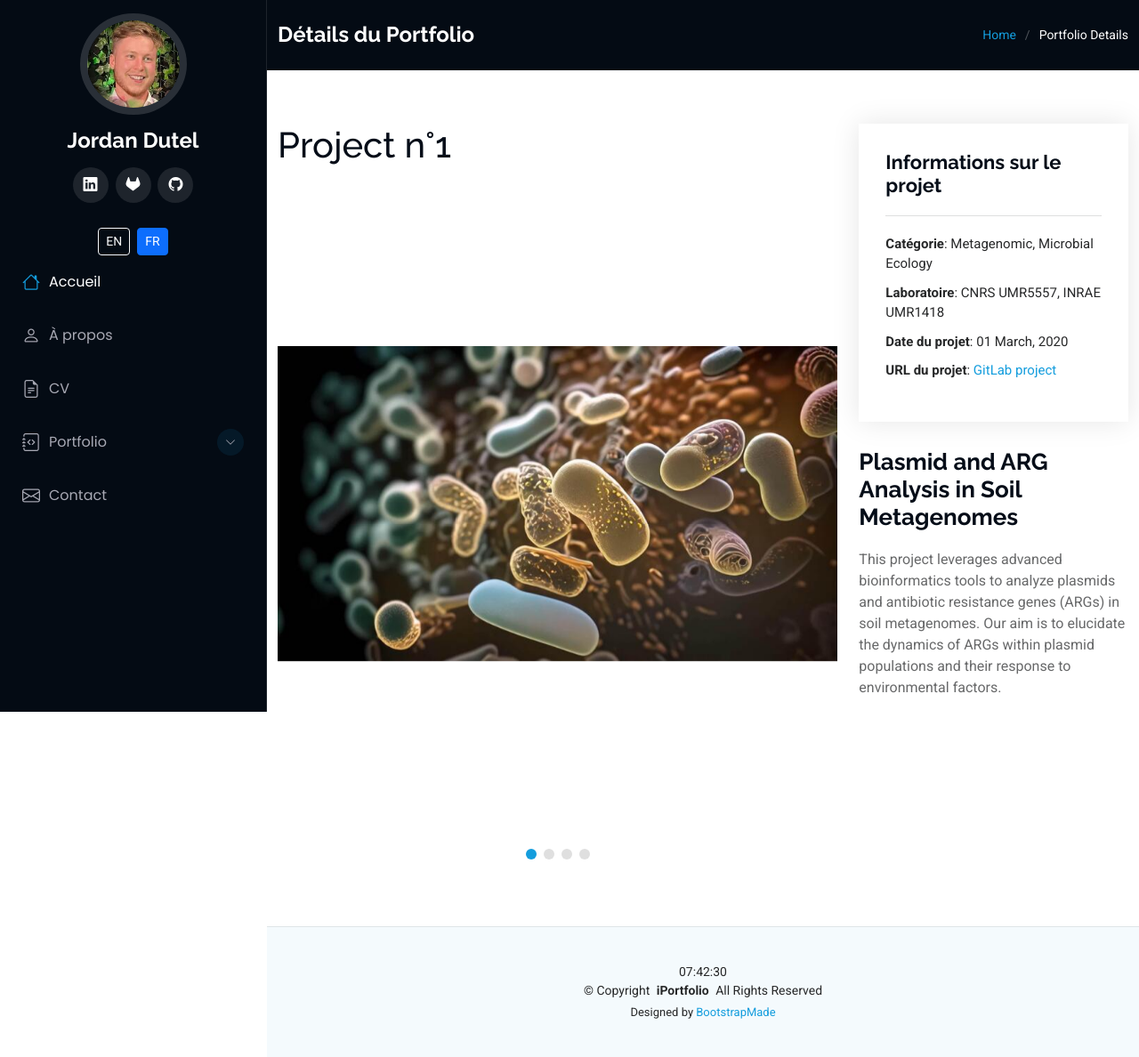
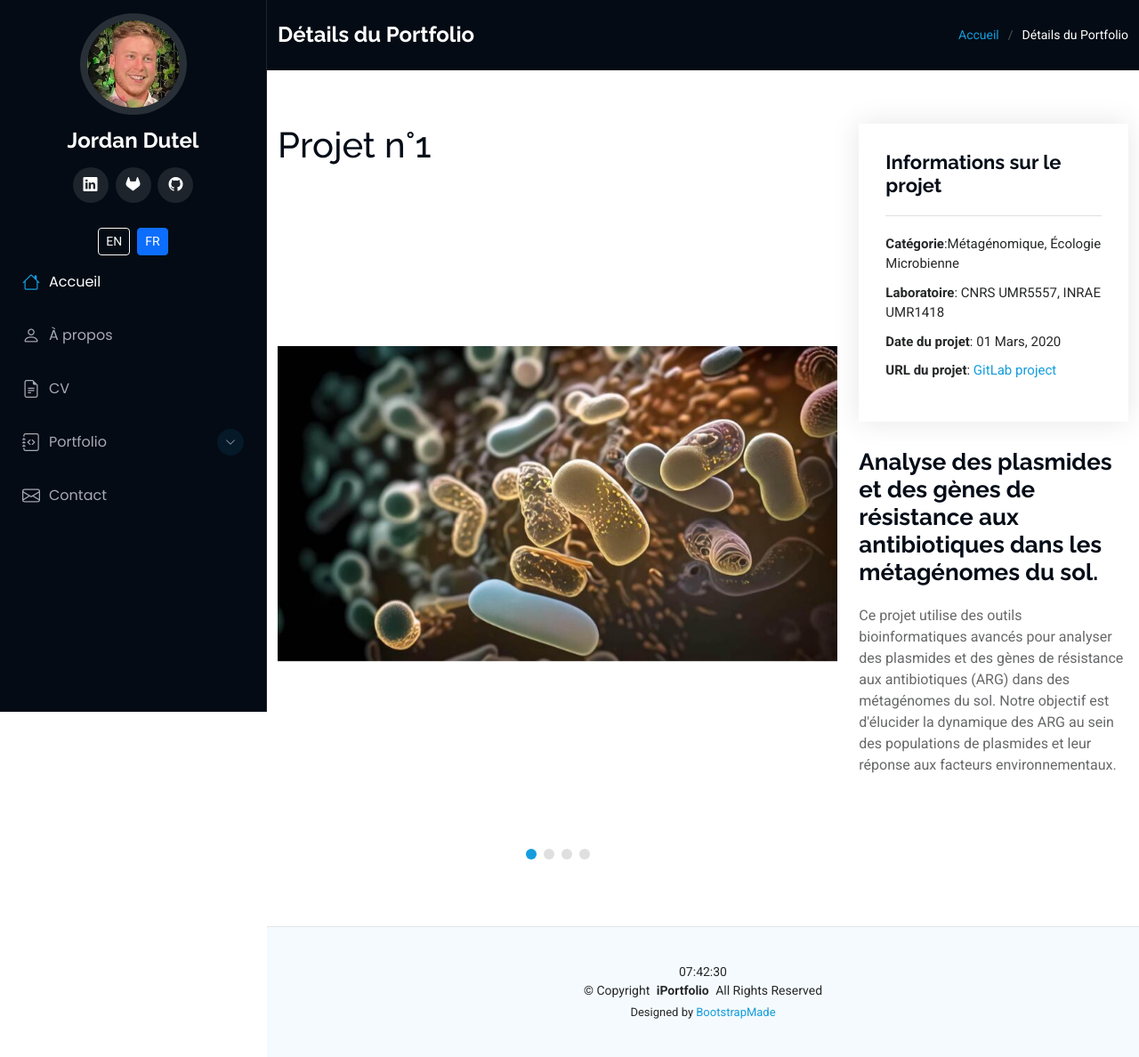
Before and after one commit to jdutel42/CV_online_project, a Flask app: a page that uses V3/templates/portfolio-details_project1.html in a window 1280 px wide. Shown: the whole page at 89% size. Run offline with Flask 3, Linux system fonts and the light colour scheme; some libraries are stand-ins or nearby versions.

Commit message:
Translation and Update Portfolio project

```diff
--- a/V3/app.py
+++ b/V3/app.py
@@ -55,11 +55,11 @@ translations = {
         'Contact': 'Contact',
         'hero_description': 'I am',
         'hero_keywords': 'bioinformatician, immunologist, data scientist, multi-omics analyst, RNA‑seq specialist, machine learning engineer, reproducible research advocate',
-        'Definition_about_Jordan': 'Master\'s student in Bioinformatics and Immunology',
+        'Definition_about_Jordan': 'Bioinformatics Engineer | Data Scientist',
         'Birthday': 'Birthdate',
         'Birthday_date': 'June, 28th 1998',
         'Degree': 'Degree',
-        'Degree_name': 'Bioinformatics & Immunology',
+        'Degree_name': 'Bioinformatics & Data Science Master\'s',
         'Phone': 'Phone',
         'Phone_number': '+33 (0)6 36 85 52 78',
         'Localisation': 'Localisation',
@@ -88,10 +88,10 @@ translations = {
         'Skill_4': 'Spatial & Multiomics analysis',
         'Skill_5': 'SQL Databases',
         'Skill_6': 'Machine Learning',
-        'resume_desc': "Master's student in Bioinformatics with a strong passion for immunology, drug design, and multi-omics analyses.",
+        'resume_desc': "Bioinformatics Engineer with a strong passion for immunology, drug design, and multi-omics analyses.",
         'download_cv': 'Download my resume',
         'Summary': 'Summary',
-        'Summary_sentence': 'I am an autonomous, proactive, and curious student with expertise in bioinformatics, multi-omics data analysis, and molecular biology. Motivated by innovation and scientific challenges.',
+        'Summary_sentence': 'I am autonomous, proactive, and curious with expertise in bioinformatics, multi-omics data analysis, and molecular biology. Motivated by innovation and scientific challenges.',
         'Education': 'Education',
         'Education_name_1': 'Master’s Degree in Bioinformatics',
         'Education_establishment_1': 'University Claude Bernard Lyon 1',
@@ -115,20 +115,40 @@ translations = {
         'Prof_experience_duration_3': 'January - March 2022',
         'Prof_experience_description_3_skill_1': 'Developed a novel RNA vectorization system using the human pseudo-viral protein hPEG10.',
         'Prof_experience_description_3_skill_2': 'Performed plasmid cloning, RT-PCR, qPCR primer design, enzymatic digestion, and plasmid transfection.',
+        'Prof_experience_name_4': 'Spatial-Omics Research Intern',
+        'Prof_experience_establishment_4': 'CRCL (Cancer Research Center of Lyon), SAINTIGNY Team, Lyon',
+        'Prof_experience_duration_4': 'January - August 2025',
+        'Prof_experience_description_4_skill_1': 'Spatial transcriptomics data analysis using Seurat and Scanpy packages.',
+        'Prof_experience_description_4_skill_2': 'Identification of 5+ key spatial gene expression patterns associated with tumor subtypes.',
         'Portfolio_description': 'In this section, you can find all the projects I have worked on and developed.',
         'All': 'All',
         'More_details': 'More details',
+        'Project': 'Project',
+        'Portfolio_details': 'Portfolio Details',
         'Portfolio_keyword_project_1': 'Metagenomics',
+        'Portfolio_keyword_2_project_1': 'Microbial Ecology',
         'Portfolio_description_project_1': 'Plasmid and ARG Analysis in Soil Metagenomes',
+        'Portfolio_description_text_project_1': 'This project leverages advanced bioinformatics tools to analyze plasmids and antibiotic resistance genes (ARGs) in soil metagenomes. Our aim is to elucidate the dynamics of ARGs within plasmid populations and their response to environmental factors.',
         'Portfolio_keyword_project_2': 'RNAseq Analysis',
-        'Portfolio_description_project_2': 'Alternative splicing analysis in plasmacytoïd dendritics cells',
+        'Portfolio_keyword_2_project_2': 'Alternative Splicing, Immunology',
+        'Portfolio_description_project_2': 'Alternative splicing analysis in plasmacytoïd dendritics cells and impact on antiviral response',
+        'Portfolio_description_text_project_2': 'Since the last few decades, urban expansion and human activities have led humans to interact with more and more species that we have ever face yet. This interaction with different species shows us that zoonoses (like virus CoVID19) can appear. So, understanding immune system mechanisms, especially in the context of viral infection have become a public health issue. In human species, viral infections are mostly managed by immune cells called plasmacytoid dendritic cells (pDC). Thoses cells are huge producers of type 1 interferon, a very efficient alarming cytokine that put cells in a virus-aware state, ready to resist viral infection. Several other proteins are synthetised by pDC, and this will allow a very specific immune response against the virus. Thus, in context of viral infection, these proteins produced by pDC are essential and so, really regulated. Among these regulatory mechanisms, alternative splicing remodeling could explain how pDC can adapt their response according to the virus they face. Such mechanisms have already been showned in other immune cells, but as of now, mechanisms in pDC aren\'t well known.',
         'Portfolio_keyword_project_3': 'Proteomics',
+        'Portfolio_keyword_2_project_3': 'Peptide Identification, Phylogeny',
         'Portfolio_description_project_3': 'Development of PeptideFinder, a tool for peptide identification from mass spectrometry data',
+        'Portfolio_description_text_project_3': 'This project focuses on identifying proteomic biomarkers from the chemical defensome of wild fish species. By integrating bioinformatics tools and computational workflows, we aim to analyze genomic and proteomic data to understand the responses of these species to environmental stressors. The project also explores potential biomarkers for ecological monitoring and risk assessment.',
         'Portfolio_keyword_project_4': 'Spatial OMICS',
-        'Portfolio_description_project_4': 'Integration and analysis of spatial transcriptomics data in cancer research',
+        'Portfolio_keyword_2_project_4': 'Spatial Transcriptomics, Cancer Research',
+        'Portfolio_description_project_4': 'Integration and analysis of spatial transcriptomics data in breast cancer research',
+        'Portfolio_description_text_project_4': 'This project analyzes spatial transcriptomics data from 15 metaplastic breast carcinoma (MpBC) samples using 10x Genomics Visium. It aims to explore tumor heterogeneity and transdifferentiation, leveraging expert-labeled cell types to identify spatial clusters and biomarkers. ',
         'Address': 'Address',
         'Call Me': 'Call Me',
         'Email Me': 'Email Me',
+        'January': 'January',
+        'February': 'February',
+        'March': 'March',
+        'September': 'September',
+
 
         'Services': 'Services',
         'Testimonials': 'Testimonials',
@@ -151,11 +171,11 @@ translations = {
         'Contact': 'Contact',
         'hero_description': 'Je suis',
         'hero_keywords': 'bioinformaticien, immunologiste, data scientist, analyste multi-omics, spécialiste RNA‑seq, ingénieur en apprentissage automatique, partisan d\'une recherche libre et ouverte',
-        'Definition_about_Jordan': 'Étudiant en Master 2 de Bioinformatique et Immunologie',
+        'Definition_about_Jordan': 'Ingénieur en Bioinformatique | Data Scientist',
         'Birthday': 'Date de naissance',
         'Birthday_date': '28 Juin 1998',
         'Degree': 'Diplôme',
-        'Degree_name': 'Bioinformatique & Immunologie',
+        'Degree_name': 'Master Bioinformatique & Data Science',
         'Phone': 'Téléphone',
         'Phone_number': '+33 (0)6 36 85 52 78',
         'Localisation': 'Localisation',
@@ -184,14 +204,14 @@ translations = {
         'Skill_4': 'Analyse spatiale & multi-omics',
         'Skill_5': 'Bases de données SQL',
         'Skill_6': "Apprentissage automatique",
-        'resume_desc': "Étudiant en Master de Bioinformatique passionné par l'immunologie, le drug design et l'analyse multi‑omics.",
+        'resume_desc': "Ingénieur en Bioinformatique passionné par l'immunologie, le drug design et l'analyse multi‑omics.",
         'download_cv': 'Télécharger mon CV',
         'Summary': 'Résumé',
-        'Summary_sentence': "Je suis un étudiant autonome, proactif et curieux, avec une expertise en bioinformatique, analyse de données multi-omics et biologie moléculaire. Motivé par l'innovation et les défis scientifiques.",
+        'Summary_sentence': "Je suis autonome, proactif et curieux, avec une expertise en bioinformatique, analyse de données multi-omics et biologie moléculaire. Motivé par l'innovation et les défis scientifiques.",
         'Education': 'Formation',
         'Education_name_1': 'Master en Bioinformatique',
         'Education_establishment_1': 'Université Claude Bernard Lyon 1',
-        'Education_skills_1': "Compétences : techniques d'apprentissage automatique, bayesian statistics, structural bioinformatics & drug design, multi-omics data analysis (genomics, metagenomics, transcriptomics, and proteomics), database management, web programming, advanced algorithmics.",
+        'Education_skills_1': "Compétences : techniques d'apprentissage automatique, statistiques bayésiennes, bioinformatique structurale & drug design, analyse de données multi-OMICS (genomiques, metagenomiques, transcriptomiques et proteomiques), gestion de base de données, programmation web, algorithmique avancée.",
         'Education_name_2': 'Master en Biologie Moléculaire & Immunologie',
         'Education_establishment_2': 'Université Claude Bernard Lyon 1',
         'Education_skills_2': "Compétences : immunologie, immunopathologie, biologie du cancer, cartographie génétique, microscopie (électronique, épifluorescence, confocale), interférence par ARN (microinjection d'embryons de poisson zèbre).",
@@ -211,23 +231,43 @@ translations = {
         'Prof_experience_duration_3': 'Janvier - Mars 2022',
         'Prof_experience_description_3_skill_1': "Développement d'un nouveau système de vectorisation d'ARN utilisant la protéine pseudo-virale humaine hPEG10.",
         'Prof_experience_description_3_skill_2': "Réalisation de clonage de plasmides, conception d'amorces RT-PCR et qPCR, digestion enzymatique et transfection de plasmides.",
+        'Prof_experience_name_4': 'Stagiaire en Recherche Spatial-Omics',
+        'Prof_experience_establishment_4': 'CRCL (Centre de Recherche en Cancérologie de Lyon), Équipe SAINTIGNY, Lyon',
+        'Prof_experience_duration_4': 'Janvier - Août 2025',
+        'Prof_experience_description_4_skill_1': "Analyse de données de transcriptomique spatiale utilisant les packages Seurat et Scanpy.",
+        'Prof_experience_description_4_skill_2': "Identification de plus de 5 motifs clés d'expression génique spatiale associés aux sous-types tumoraux.",
+        'Portfolio_description': "Dans cette section, vous pouvez trouver tous les projets sur lesquels j'ai travaillé et développé.",
         'All': 'Tous',
         'More_details': 'Plus de détails',
+        'Project': 'Projet',
+        'Portfolio_details': 'Détails du Portfolio',
         'Portfolio_keyword_project_1': 'Métagénomique',
+        'Portfolio_keyword_2_project_1': 'Écologie Microbienne',
         'Portfolio_description_project_1': 'Analyse des plasmides et des gènes de résistance aux antibiotiques dans les métagénomes du sol.',
+        'Portfolio_description_text_project_1': 'Ce projet utilise des outils bioinformatiques avancés pour analyser des plasmides et des gènes de résistance aux antibiotiques (ARG) dans des métagénomes du sol. Notre objectif est d\'élucider la dynamique des ARG au sein des populations de plasmides et leur réponse aux facteurs environnementaux.',
         'Portfolio_keyword_project_2': 'Analyse RNAseq',
-        'Portfolio_description_project_2': 'Analyse de l\'épissage alternatif dans les cellules dendritiques plasmacytoïdes.',
+        'Portfolio_keyword_2_project_2': 'Épissage alternatif, Immunologie',
+        'Portfolio_description_project_2': 'Analyse de l\'épissage alternatif dans les cellules dendritiques plasmacytoïdes et impact sur la réponse antivirale.',
+        'Portfolio_description_text_project_2': "Depuis quelques décennies, l'expansion urbaine et les activités humaines ont conduit à des interactions accrues entre les humains et des espèces qu'ils n'avaient jamais rencontrées auparavant. Cette interaction avec différentes espèces montre que les zoonoses (comme le virus CoVID19) peuvent apparaître. Ainsi, comprendre les mécanismes du système immunitaire, en particulier dans le contexte des infections virales, est devenu un enjeu de santé publique. Chez l'espèce humaine, les infections virales sont principalement gérées par des cellules immunitaires appelées cellules dendritiques plasmacytoïdes (pDC). Ces cellules sont de grands producteurs d'interféron de type 1, une cytokine d'alerte très efficace qui met les cellules en état de vigilance contre les virus, prête à résister à l'infection virale. Plusieurs autres protéines sont synthétisées par les pDC, ce qui permet une réponse immunitaire très spécifique contre le virus. Ainsi, dans le contexte d'une infection virale, ces protéines produites par les pDC sont essentielles et donc fortement régulées. Parmi ces mécanismes de régulation, le remodelage de l'épissage alternatif pourrait expliquer comment les pDC peuvent adapter leur réponse en fonction du virus auquel elles sont confrontées. De tels mécanismes ont déjà été démontrés dans d'autres cellules immunitaires, mais à ce jour, les mécanismes dans les pDC ne sont pas bien connus.",
         'Portfolio_keyword_project_3': 'Protéomique',
+        'Portfolio_keyword_2_project_3': 'Identification de peptides, Phylogénie',
         'Portfolio_description_project_3': 'Développement de PeptideFinder, un outil d\'identification de peptides à partir de données de spectrométrie de masse.',
+        'Portfolio_description_text_project_3': "Ce projet se concentre sur l'identification de biomarqueurs protéomiques à partir du défensome chimique d'espèces de poissons sauvages. En intégrant des outils bioinformatiques et des flux de travail computationnels, nous visons à analyser les données génomiques et protéomiques pour comprendre les réponses de ces espèces aux facteurs de stress environnementaux. Le projet explore également des biomarqueurs potentiels pour la surveillance écologique et l'évaluation des risques.",
         'Portfolio_keyword_project_4': 'Spatial OMICS',
-        'Portfolio_description_project_4': 'Intégration et analyse des données de transcriptomique spatiale dans la recherche sur le cancer.',
+        'Portfolio_keyword_2_project_4': 'Transcriptomique spatiale, Recherche sur le cancer',
+        'Portfolio_description_project_4': 'Intégration et analyse des données de transcriptomique spatiale dans la recherche sur le cancer du sein.',
+        'Portfolio_description_text_project_4': "Ce projet analyse les données de transcriptomique spatiale provenant de 15 échantillons de carcinome mammaire métaplasique (MpBC) utilisant la technologie 10x Genomics Visium. Il vise à explorer l'hétérogénéité tumorale et la transdifférenciation, en s'appuyant sur des types cellulaires étiquetés par des experts pour identifier des clusters spatiaux et des biomarqueurs.",
         'Address': 'Adresse',
         'Call Me': 'Appelez-moi',
         'Email Me': 'Envoyez-moi un e-mail',
+        'January': 'Janvier',
+        'February': 'Février',
+        'March': 'Mars',
+        'September': 'Septembre',
+
 
         'Services': 'Services',
         'Testimonials': 'Témoignages',
-        'Portfolio_description': "Dans cette section, vous trouverez les projets sur lesquels j'ai travaillé et développé.",
         'about_desc': "Bioinformaticien passionné avec une expertise en multi‑omics, immunologie et pipelines computationnels avancés, visant à promouvoir l'innovation en recherche sur le cancer et en biotechnologie.",
         'typed_items': "Bioinformaticien, Immunologiste, Data Scientist, Analyste Multi‑omics",
         'resume_title': 'CV',
--- a/V3/templates/portfolio-details_project1.html
+++ b/V3/templates/portfolio-details_project1.html
@@ -11,8 +11,8 @@
   <h1 class="mb-2 mb-lg-0">{{ t('portfolio_details_title') }}</h1>
         <nav class="breadcrumbs">
           <ol>
-            <li><a href="index.html">Home</a></li>
-            <li class="current">Portfolio Details</li>
+            <li><a href="index.html">{{ t('Home') }}</a></li>
+            <li class="current">{{ t('Portfolio_details') }}</li>
           </ol>
         </nav>
       </div>
@@ -44,7 +44,7 @@
                 }
               </script>
 
-              <h1>Project n°{{ project_id }}</h1>
+              <h1>{{ t('Project') }} n°{{ project_id }}</h1>
 
               <div class="swiper-wrapper align-items-center">
 
@@ -74,16 +74,16 @@
               <h3>{{ t('project_information') }}
               </h3>
               <ul>
-                <li><strong>{{ t('category') }}</strong>: Metagenomic, Microbial Ecology</li>
+                <li><strong>{{ t('category') }}</strong>:{{ t('Portfolio_keyword_project_1') }}, {{ t('Portfolio_keyword_2_project_1') }}</li>
                 <li><strong>{{ t('laboratory') }}</strong>: CNRS UMR5557, INRAE UMR1418</li>
-                <li><strong>{{ t('project_date') }}</strong>: 01 March, 2020</li>
+                <li><strong>{{ t('project_date') }}</strong>: 01 {{ t('March') }}, 2020</li>
                 <li><strong>{{ t('project_url') }}</strong>: <a href="http://pedago-service.univ-lyon1.fr:2325/jdutel/arg_from_plasmid_in_metagenomic_data">GitLab project</a></li>
               </ul>
             </div>
             <div class="portfolio-description" data-aos="fade-up" data-aos-delay="300">
-              <h2>Plasmid and ARG Analysis in Soil Metagenomes</h2>
+              <h2>{{ t('Portfolio_description_project_1') }}</h2>
               <p>
-                This project leverages advanced bioinformatics tools to analyze plasmids and antibiotic resistance genes (ARGs) in soil metagenomes. Our aim is to elucidate the dynamics of ARGs within plasmid populations and their response to environmental factors.
+                {{ t('Portfolio_description_text_project_1') }}
               </p>
             </div>
           </div>
```
Also changed, not shown: V3/templates/all_section.html (+145 -28 lines), V3/templates/portfolio-details_project2.html (+7 -7 lines), V3/templates/portfolio-details_project3.html (+7 -7 lines), V3/templates/portfolio-details_project4.html (+22 -7 lines), V3/static/assets/img/portfolio/Histo_MpBC.png (added), V3/static/assets/img/portfolio/chrom_dev.png (added), V3/static/assets/img/portfolio/cna_heatmap.png (added), V3/static/assets/img/portfolio/umap.png (added).
